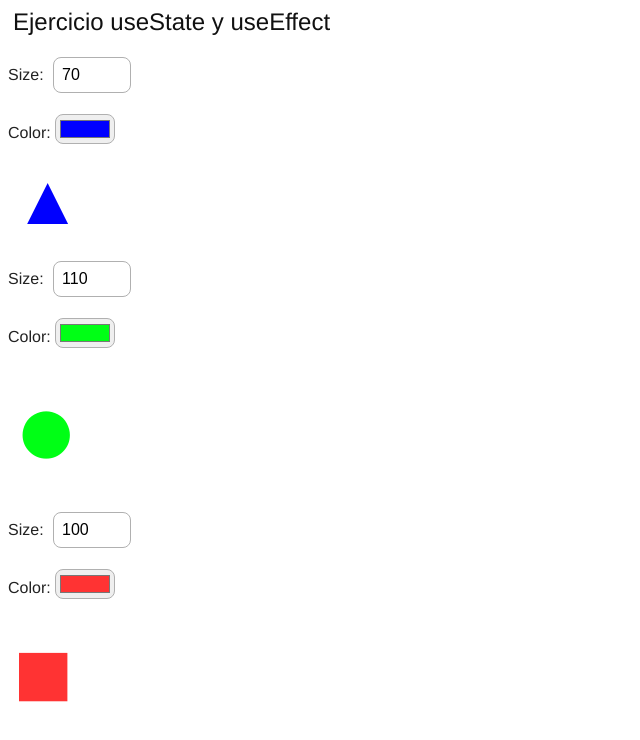
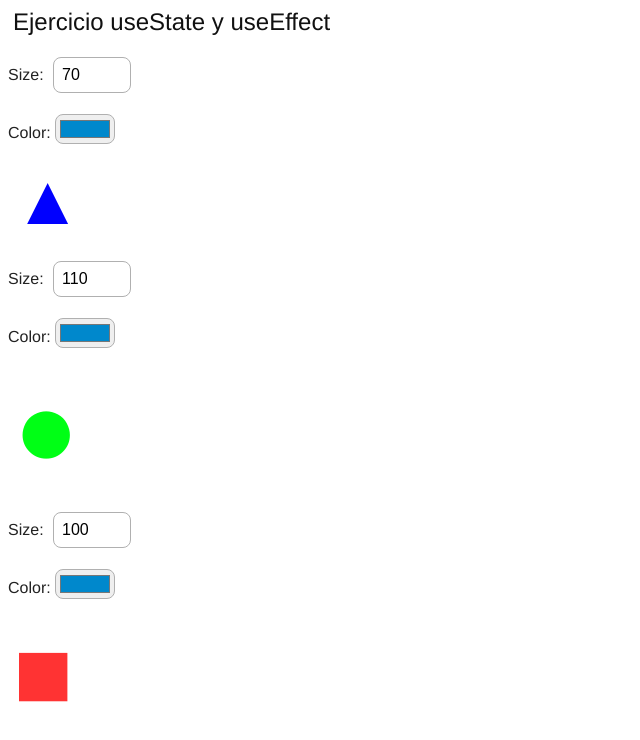
Before and after one commit to RogerRochoRibas/curso-react-avanzado, a React (Vite) app: page / in a window 1280 px wide. Shown: the top 740 px of the page, without its empty margins (0-640 px from the left). Built offline with nearby package versions, Linux system fonts and the light colour scheme.

Commit message:
tercera-revision

```diff
--- a/src/components/atoms/ColorInput.jsx
+++ b/src/components/atoms/ColorInput.jsx
@@ -18,12 +18,14 @@ const ColorInputStyled = styled.input`
   }
 `
 
+// Al tener name definido por defecto y tener varios inputs, vas a tener problemas porque esta repetido.
 export function ColorInput({ defaultValue = '#0088CC', handleChange, id }) {
   return (
     <ColorInputStyled
       type="color"
       name="ColorInput"
       defaultValue={defaultValue}
+      // Renombrar handleChange por por onChange => onChange={onChange}
       onChange={(e) => handleChange(e.target.value)}
       id={id}
     />
--- a/src/components/molecules/InputColorGroup.jsx
+++ b/src/components/molecules/InputColorGroup.jsx
@@ -4,6 +4,7 @@ import { Label, ColorInput } from '../atoms'
 export default function InputColorGroup({
   children,
   id,
+  //  defaultValue no se usa
   defaultValue,
   handleChange,
 }) {
@@ -11,7 +12,7 @@ export default function InputColorGroup({
     <p>
       <Label id={id}>{children}</Label>
       <ColorInput
-        defaultValue={defaultValue}
+        // Renombrar handleChange por por onChange => onChange={onChange}
         handleChange={handleChange}
         id={id}
       />
```
